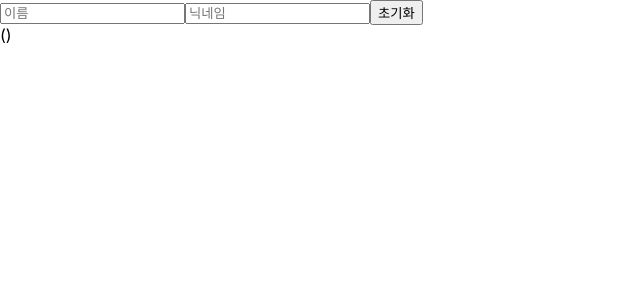
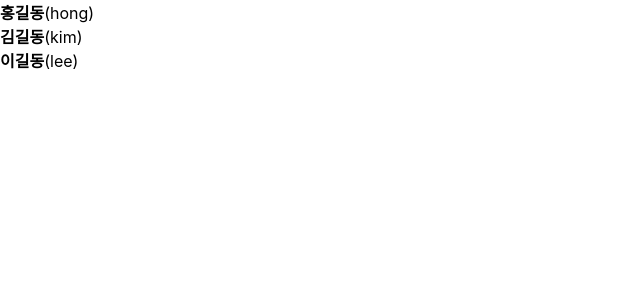
Before and after one commit to tintoll/fc_frontend, a React (Create React App) app in the folder javascript/begin-react/: page / in a window 1280 px wide. Shown: the top 300 px of the page, without its empty margins (0-640 px from the left). Built offline with nearby package versions, Linux system fonts and the light colour scheme.

Commit message:
배열 및 useRef를 이용한 변수 사용법

```diff
--- a/javascript/begin-react/src/App.js
+++ b/javascript/begin-react/src/App.js
@@ -1,11 +1,35 @@
-import React from 'react';
+import React, { useRef } from 'react';
 import './App.css';
-import InputSample from './InputSample';
+import UserList from './UserList';
 
 function App() {
+  const users = [
+    {
+      id : 1,
+      name : '홍길동',
+      nickname : 'hong'
+    },
+    {
+      id : 2,
+      name : '김길동',
+      nickname : 'kim'
+    },
+    {
+      id : 3,
+      name : '이길동',
+      nickname : 'lee'
+    }
+  ];
+
+  let nextId = useRef(4);
+
+  const onCreate = () => {
+    // todo
+    nextId += 1;
+  }
 
   return (
-    <InputSample />
+    <UserList users={users}/>
   );
 }
 export default App;
--- /dev/null
+++ b/javascript/begin-react/src/UserList.js
@@ -0,0 +1,20 @@
+import React from 'react';
+
+function User({user}) {
+    return (
+        <div>
+            <b>{user.name}</b>({user.nickname})
+        </div>
+    );
+}
+
+function UserList({users}) {
+    const renderUsers = users.map((user, index) => <User key={user.id} user={user} />);
+    return (
+        <>
+            {renderUsers}
+        </>
+    );
+}
+
+export default UserList;
```
